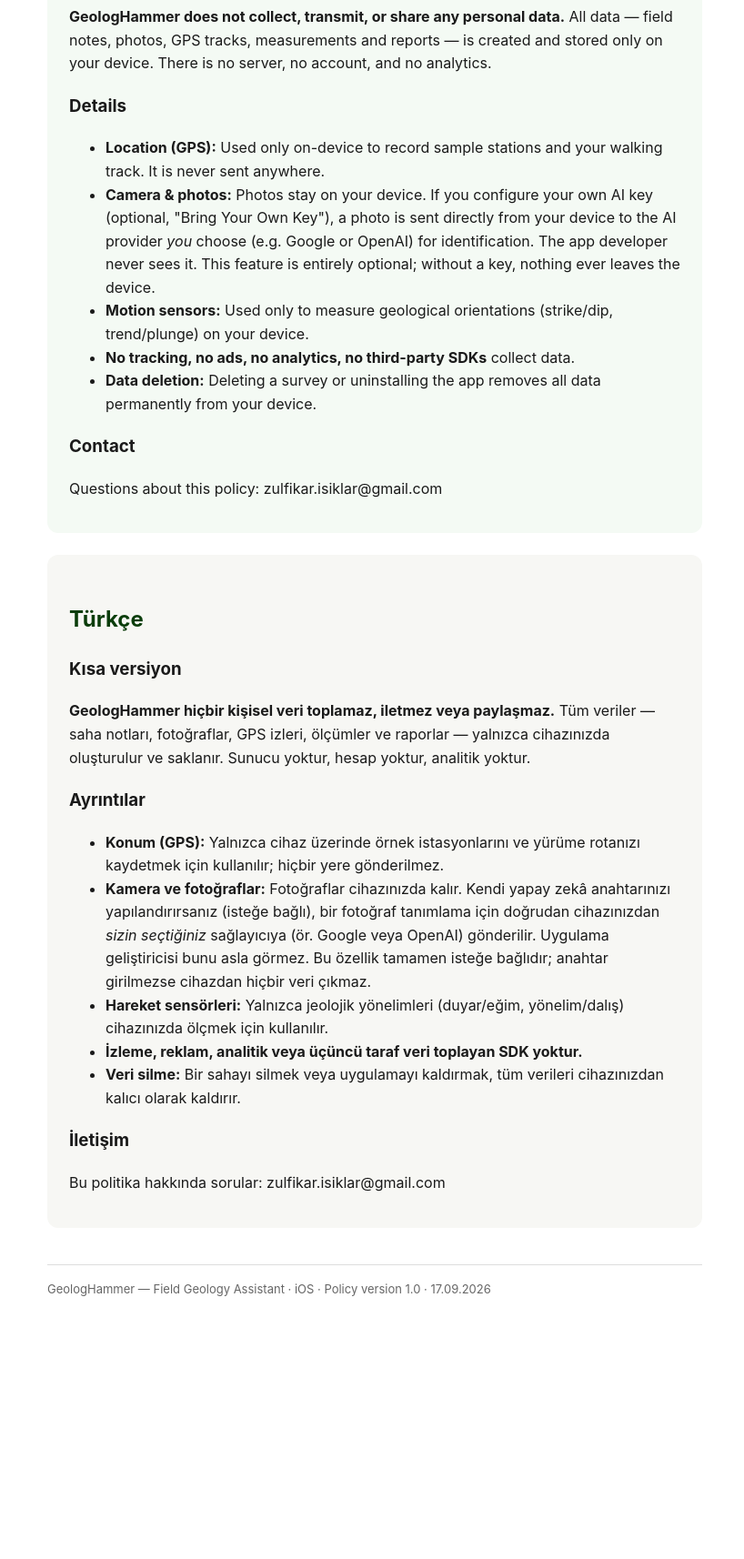
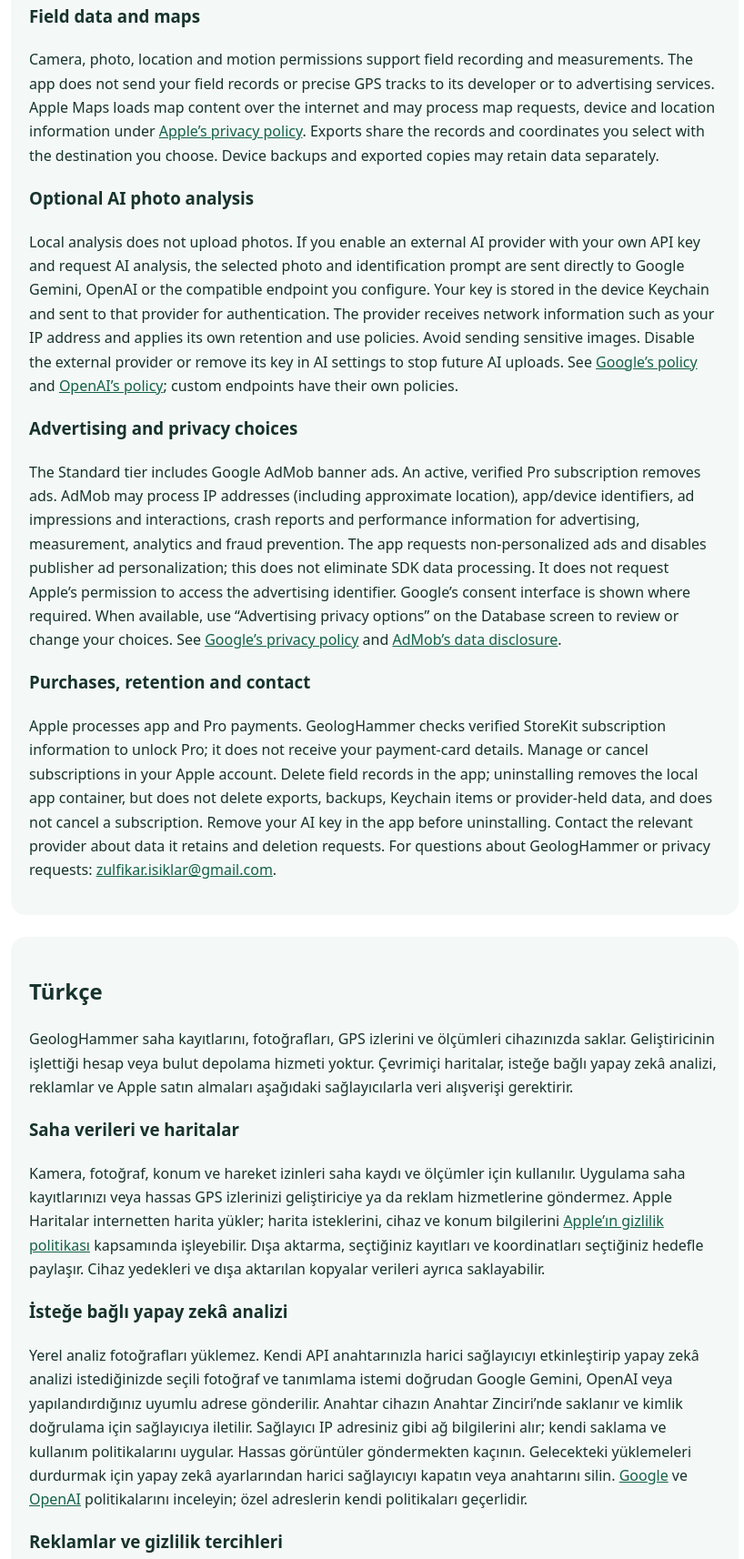
Before and after one commit to zulfikarisiklar/geologhammer-privacy, a plain HTML site: page index.html in a window 1280 px wide. Shown: the part 412-2126 px from the top of the page at 91% size, without its empty margins (228-1046 px from the left). Before the commit the page ends 1879 px from the top, so only its background shows below. Drawn offline with Linux system fonts and the light colour scheme.

Commit message:
Describe AdMob, native maps, optional AI uploads and Pro privacy

```diff
--- a/index.html
+++ b/index.html
@@ -1,65 +1,18 @@
-<!DOCTYPE html>
-<html lang="en">
-<head>
-<meta charset="UTF-8">
-<meta name="viewport" content="width=device-width, initial-scale=1.0">
-<title>GeologHammer — Privacy Policy</title>
-<style>
-  body{font-family:-apple-system,BlinkMacSystemFont,"Segoe UI",Roboto,sans-serif;max-width:720px;margin:40px auto;padding:0 20px;color:#1a1a1a;line-height:1.6}
-  h1{color:#0b3d0b;border-bottom:3px solid #17CF17;padding-bottom:10px}
-  h2{color:#0b3d0b;margin-top:32px}
-  .en{background:#f4faf4;border-radius:12px;padding:20px 24px;margin:24px 0}
-  .tr{background:#f7f7f4;border-radius:12px;padding:20px 24px;margin:24px 0}
-  .badge{display:inline-block;background:#17CF17;color:#000;font-weight:700;border-radius:20px;padding:4px 14px;font-size:14px}
-  footer{margin-top:40px;border-top:1px solid #ddd;padding-top:16px;font-size:13px;color:#666}
-</style>
-</head>
-<body>
-
-<h1>GeologHammer — Privacy Policy / Gizlilik Politikası</h1>
-<p class="badge">Effective 17 September 2026</p>
-
-<div class="en">
-<h2>English</h2>
-
-<h3>Short version</h3>
-<p><strong>GeologHammer does not collect, transmit, or share any personal data.</strong> All data — field notes, photos, GPS tracks, measurements and reports — is created and stored only on your device. There is no server, no account, and no analytics.</p>
-
-<h3>Details</h3>
-<ul>
-<li><strong>Location (GPS):</strong> Used only on-device to record sample stations and your walking track. It is never sent anywhere.</li>
-<li><strong>Camera &amp; photos:</strong> Photos stay on your device. If you configure your own AI key (optional, "Bring Your Own Key"), a photo is sent directly from your device to the AI provider <em>you</em> choose (e.g. Google or OpenAI) for identification. The app developer never sees it. This feature is entirely optional; without a key, nothing ever leaves the device.</li>
-<li><strong>Motion sensors:</strong> Used only to measure geological orientations (strike/dip, trend/plunge) on your device.</li>
-<li><strong>No tracking, no ads, no analytics, no third-party SDKs</strong> collect data.</li>
-<li><strong>Data deletion:</strong> Deleting a survey or uninstalling the app removes all data permanently from your device.</li>
-</ul>
-
-<h3>Contact</h3>
-<p>Questions about this policy: zulfikar.isiklar@gmail.com</p>
-</div>
-
-<div class="tr">
-<h2>Türkçe</h2>
-
-<h3>Kısa versiyon</h3>
-<p><strong>GeologHammer hiçbir kişisel veri toplamaz, iletmez veya paylaşmaz.</strong> Tüm veriler — saha notları, fotoğraflar, GPS izleri, ölçümler ve raporlar — yalnızca cihazınızda oluşturulur ve saklanır. Sunucu yoktur, hesap yoktur, analitik yoktur.</p>
-
-<h3>Ayrıntılar</h3>
-<ul>
-<li><strong>Konum (GPS):</strong> Yalnızca cihaz üzerinde örnek istasyonlarını ve yürüme rotanızı kaydetmek için kullanılır; hiçbir yere gönderilmez.</li>
-<li><strong>Kamera ve fotoğraflar:</strong> Fotoğraflar cihazınızda kalır. Kendi yapay zekâ anahtarınızı yapılandırırsanız (isteğe bağlı), bir fotoğraf tanımlama için doğrudan cihazınızdan <em>sizin seçtiğiniz</em> sağlayıcıya (ör. Google veya OpenAI) gönderilir. Uygulama geliştiricisi bunu asla görmez. Bu özellik tamamen isteğe bağlıdır; anahtar girilmezse cihazdan hiçbir veri çıkmaz.</li>
-<li><strong>Hareket sensörleri:</strong> Yalnızca jeolojik yönelimleri (duyar/eğim, yönelim/dalış) cihazınızda ölçmek için kullanılır.</li>
-<li><strong>İzleme, reklam, analitik veya üçüncü taraf veri toplayan SDK yoktur.</strong></li>
-<li><strong>Veri silme:</strong> Bir sahayı silmek veya uygulamayı kaldırmak, tüm verileri cihazınızdan kalıcı olarak kaldırır.</li>
-</ul>
-
-<h3>İletişim</h3>
-<p>Bu politika hakkında sorular: zulfikar.isiklar@gmail.com</p>
-</div>
-
-<footer>
-GeologHammer — Field Geology Assistant · iOS · Policy version 1.0 · 17.09.2026
-</footer>
-
-</body>
-</html>
+<!doctype html>
+<html lang="en"><meta charset="utf-8"><meta name="viewport" content="width=device-width,initial-scale=1"><title>GeologHammer Privacy Policy</title>
+<style>body{font:16px/1.65 system-ui;max-width:800px;margin:40px auto;padding:0 20px;color:#17332c}section{padding:20px;background:#f4f8f6;margin:24px 0;border-radius:16px}a{color:#146149}</style>
+<h1>GeologHammer — Privacy Policy / Gizlilik Politikası</h1><p>Updated 19 September 2026 · Applies to version 1.0 build 6 and later with advertising and Pro.</p>
+<section lang="en"><h2>English</h2>
+<p>GeologHammer stores field records, photos, GPS tracks and measurements on your device. It has no developer-operated account or cloud storage service. Online maps, optional AI analysis, advertising and Apple purchases involve the providers described below.</p>
+<h3>Field data and maps</h3><p>Camera, photo, location and motion permissions support field recording and measurements. The app does not send your field records or precise GPS tracks to its developer or to advertising services. Apple Maps loads map content over the internet and may process map requests, device and location information under <a href="https://www.apple.com/legal/privacy/">Apple’s privacy policy</a>. Exports share the records and coordinates you select with the destination you choose. Device backups and exported copies may retain data separately.</p>
+<h3>Optional AI photo analysis</h3><p>Local analysis does not upload photos. If you enable an external AI provider with your own API key and request AI analysis, the selected photo and identification prompt are sent directly to Google Gemini, OpenAI or the compatible endpoint you configure. Your key is stored in the device Keychain and sent to that provider for authentication. The provider receives network information such as your IP address and applies its own retention and use policies. Avoid sending sensitive images. Disable the external provider or remove its key in AI settings to stop future AI uploads. See <a href="https://policies.google.com/privacy">Google’s policy</a> and <a href="https://openai.com/policies/privacy-policy/">OpenAI’s policy</a>; custom endpoints have their own policies.</p>
+<h3>Advertising and privacy choices</h3><p>The Standard tier includes Google AdMob banner ads. An active, verified Pro subscription removes ads. AdMob may process IP addresses (including approximate location), app/device identifiers, ad impressions and interactions, crash reports and performance information for advertising, measurement, analytics and fraud prevention. The app requests non-personalized ads and disables publisher ad personalization; this does not eliminate SDK data processing. It does not request Apple’s permission to access the advertising identifier. Google’s consent interface is shown where required. When available, use “Advertising privacy options” on the Database screen to review or change your choices. See <a href="https://policies.google.com/privacy">Google’s privacy policy</a> and <a href="https://developers.google.com/admob/ios/privacy/data-disclosure">AdMob’s data disclosure</a>.</p>
+<h3>Purchases, retention and contact</h3><p>Apple processes app and Pro payments. GeologHammer checks verified StoreKit subscription information to unlock Pro; it does not receive your payment-card details. Manage or cancel subscriptions in your Apple account. Delete field records in the app; uninstalling removes the local app container, but does not delete exports, backups, Keychain items or provider-held data, and does not cancel a subscription. Remove your AI key in the app before uninstalling. Contact the relevant provider about data it retains and deletion requests. For questions about GeologHammer or privacy requests: <a href="mailto:zulfikar.isiklar@gmail.com">zulfikar.isiklar@gmail.com</a>.</p>
+</section>
+<section lang="tr"><h2>Türkçe</h2>
+<p>GeologHammer saha kayıtlarını, fotoğrafları, GPS izlerini ve ölçümleri cihazınızda saklar. Geliştiricinin işlettiği hesap veya bulut depolama hizmeti yoktur. Çevrimiçi haritalar, isteğe bağlı yapay zekâ analizi, reklamlar ve Apple satın almaları aşağıdaki sağlayıcılarla veri alışverişi gerektirir.</p>
+<h3>Saha verileri ve haritalar</h3><p>Kamera, fotoğraf, konum ve hareket izinleri saha kaydı ve ölçümler için kullanılır. Uygulama saha kayıtlarınızı veya hassas GPS izlerinizi geliştiriciye ya da reklam hizmetlerine göndermez. Apple Haritalar internetten harita yükler; harita isteklerini, cihaz ve konum bilgilerini <a href="https://www.apple.com/legal/privacy/">Apple’ın gizlilik politikası</a> kapsamında işleyebilir. Dışa aktarma, seçtiğiniz kayıtları ve koordinatları seçtiğiniz hedefle paylaşır. Cihaz yedekleri ve dışa aktarılan kopyalar verileri ayrıca saklayabilir.</p>
+<h3>İsteğe bağlı yapay zekâ analizi</h3><p>Yerel analiz fotoğrafları yüklemez. Kendi API anahtarınızla harici sağlayıcıyı etkinleştirip yapay zekâ analizi istediğinizde seçili fotoğraf ve tanımlama istemi doğrudan Google Gemini, OpenAI veya yapılandırdığınız uyumlu adrese gönderilir. Anahtar cihazın Anahtar Zinciri’nde saklanır ve kimlik doğrulama için sağlayıcıya iletilir. Sağlayıcı IP adresiniz gibi ağ bilgilerini alır; kendi saklama ve kullanım politikalarını uygular. Hassas görüntüler göndermekten kaçının. Gelecekteki yüklemeleri durdurmak için yapay zekâ ayarlarından harici sağlayıcıyı kapatın veya anahtarını silin. <a href="https://policies.google.com/privacy">Google</a> ve <a href="https://openai.com/policies/privacy-policy/">OpenAI</a> politikalarını inceleyin; özel adreslerin kendi politikaları geçerlidir.</p>
+<h3>Reklamlar ve gizlilik tercihleri</h3><p>Standart sürüm Google AdMob banner reklamları içerir. Etkin ve doğrulanmış Pro aboneliği reklamları kaldırır. AdMob; reklam, ölçüm, analiz ve sahtekârlık önleme amaçlarıyla IP adresi (yaklaşık konum dahil), uygulama/cihaz tanımlayıcıları, reklam gösterimleri ve etkileşimleri, çökme raporları ve performans bilgilerini işleyebilir. Uygulama kişiselleştirilmemiş reklam ister ve yayıncı reklam kişiselleştirmesini kapatır; bu, SDK’nın tüm veri işlemesini ortadan kaldırmaz. Apple reklam tanımlayıcısına erişim izni istemez. Gereken yerlerde Google onay arayüzü gösterilir. Kullanılabilir olduğunda Veritabanı ekranındaki “Reklam gizlilik tercihleri” ile seçimlerinizi gözden geçirebilir veya değiştirebilirsiniz. <a href="https://policies.google.com/privacy">Google gizlilik politikası</a> ve <a href="https://developers.google.com/admob/ios/privacy/data-disclosure">AdMob veri açıklaması</a>.</p>
+<h3>Satın almalar, saklama ve iletişim</h3><p>Uygulama ve Pro ödemelerini Apple işler. GeologHammer Pro erişimi için doğrulanmış StoreKit abonelik bilgilerini kontrol eder; kart bilgilerinizi almaz. Aboneliğinizi Apple hesabınızdan yönetin veya iptal edin. Saha kayıtlarını uygulamadan silebilirsiniz. Uygulamayı kaldırmak yerel uygulama verilerini kaldırır; dışa aktarılan dosyaları, yedekleri, Anahtar Zinciri öğelerini veya sağlayıcılardaki verileri silmez ve aboneliği iptal etmez. Kaldırmadan önce yapay zekâ anahtarınızı uygulamadan silin. Sağlayıcının sakladığı veriler ve silme talepleri için ilgili sağlayıcıya başvurun. GeologHammer ve gizlilik talepleri için: <a href="mailto:zulfikar.isiklar@gmail.com">zulfikar.isiklar@gmail.com</a>.</p>
+</section></html>
```
